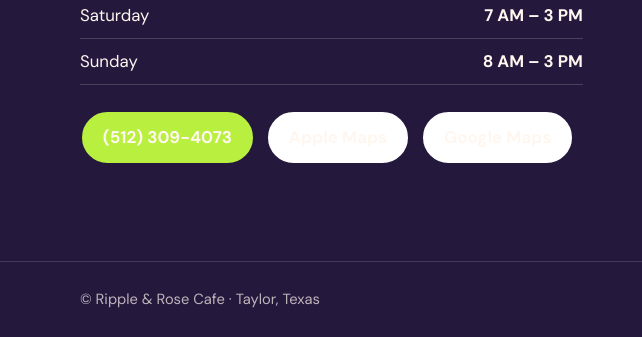
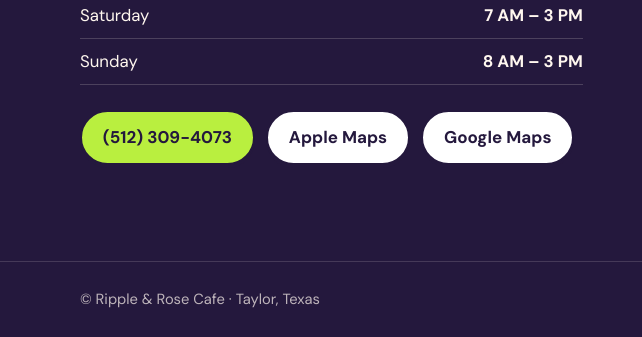
Before and after one commit to mepjk/ripple-and-rose-preview, a plain HTML site: page index.html in a window 1280 px wide. Shown: the part 5528-5865 px from the top of the page, 0-642 px from the left. Drawn offline with Linux system fonts and the light colour scheme; a web font is replaced by a local one.

Commit message:
Fix button text color and anchor offset
Co-Authored-By: Claude Opus 5.5 <noreply@anthropic.com>

```diff
--- a/index.html
+++ b/index.html
@@ -45,7 +45,7 @@ h2.display{font-size:clamp(2.1rem,5.5vw,3.4rem);margin:0 0 .8rem}
 p.lede{font-size:1.15rem;color:var(--ink-soft);max-width:38rem;margin:0}
 
 /* buttons */
-.btn{display:inline-flex;align-items:center;justify-content:center;gap:.5rem;min-height:48px;padding:.75rem 1.3rem;border-radius:999px;border:2px solid var(--ink);font-weight:700;text-decoration:none;background:var(--card);box-shadow:0 3px 0 var(--ink);transition:transform .12s ease,box-shadow .12s ease}
+.btn{display:inline-flex;align-items:center;justify-content:center;gap:.5rem;min-height:48px;padding:.75rem 1.3rem;border-radius:999px;border:2px solid var(--ink);font-weight:700;text-decoration:none;color:var(--ink);background:var(--card);box-shadow:0 3px 0 var(--ink);transition:transform .12s ease,box-shadow .12s ease}
 .btn:active{transform:translateY(3px);box-shadow:0 0 0 var(--ink)}
 .btn.pink{background:var(--pink);color:#fff}
 .btn.lime{background:var(--lime)}
@@ -95,7 +95,7 @@ header.nav{position:sticky;top:0;z-index:20;background:rgba(255,247,239,.86);bac
 @keyframes slide{to{transform:translateX(-50%)}}
 @media (prefers-reduced-motion:reduce){.ticker .row{animation:none}}
 
-section{padding-block:clamp(3.5rem,8vw,6rem)}
+section{padding-block:clamp(3.5rem,8vw,6rem);scroll-margin-top:64px}
 
 /* menu */
 .menu-head{display:flex;flex-wrap:wrap;justify-content:space-between;align-items:end;gap:1rem;margin-bottom:2rem}
```
